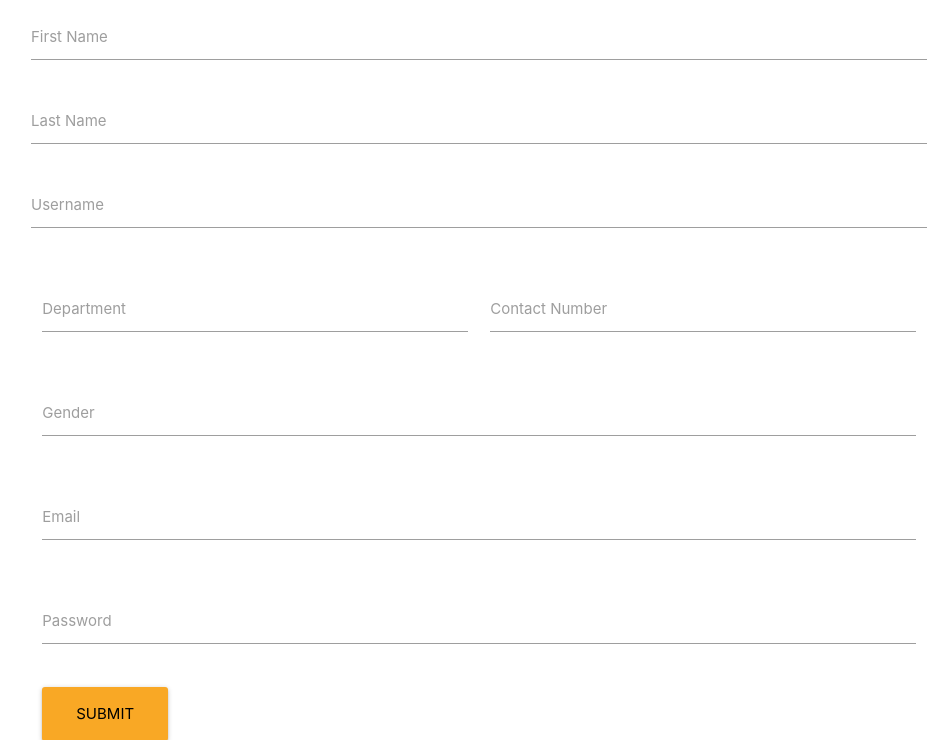
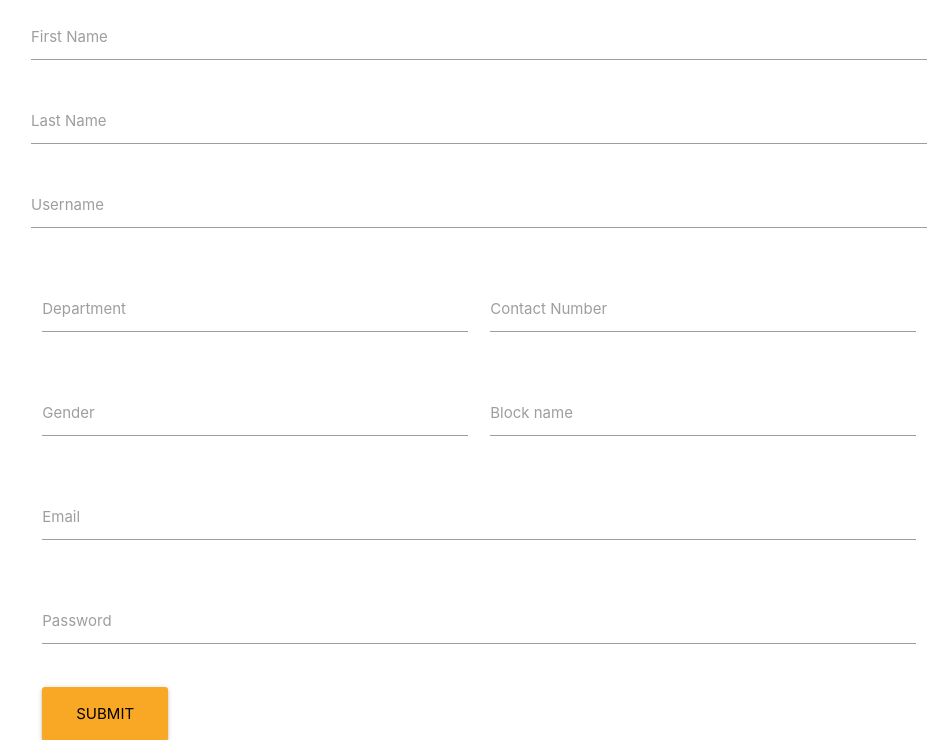
Before and after one commit to deeptadevkota/HostelManagement, a Django app: template templates/RegisterWarden.html in a window 1280 px wide. Shown: the part 357-1097 px from the top of the page, without its empty margins (161-1108 px from the left). Run offline with Django 3.2, Linux system fonts and the light colour scheme; the template is opened without the code that fills it, so the values that code supplies are empty.

Commit message:
warden reg completed

```diff
--- a/hostel_management/models.py
+++ b/hostel_management/models.py
@@ -26,12 +26,11 @@ class Building(models.Model):
     rooms_per_floor = models.IntegerField()
 
 class Warden(models.Model):
-    warden_id = models.AutoField(primary_key=True)
     admin = models.OneToOneField(CustomUser, on_delete=models.CASCADE)
     department = models.CharField(max_length=200)
     contact = models.CharField(max_length=20)
     gender = models.CharField(max_length=200)
-    block_name = models.ForeignKey(Building,on_delete=models.CASCADE)
+    block_name = models.ForeignKey(Building,on_delete=models.CASCADE,, default=None, null=True)
 
 class GH1(models.Model):
     room_no = models.IntegerField(primary_key = True)
--- a/hostel_management/views.py
+++ b/hostel_management/views.py
@@ -116,11 +116,14 @@ def registerWarden_form_submission(request):
             contact_number = request.POST.get('contact')
             password = request.POST.get('password')
             gender = request.POST.get('gender')
+            block_name = request.POST.get('block')
             user = CustomUser.objects.create_user(
                 username=username, password=password, email=email, last_name=last_name, first_name=first_name, user_type=2)
             user.warden.gender = gender
             user.warden.department = department
             user.warden.contact = contact_number
+            block=Building.objects.get(block_name=block_name)
+            user.warden.block_name=block
             user.save()
             return render(request, 'signin.html', {})
 
--- a/templates/RegisterWarden.html
+++ b/templates/RegisterWarden.html
@@ -62,11 +62,14 @@
                   </div>
                 </div>
                 <div class="row">
-                    <div class="input-field col s12">
+                    <div class="input-field col s6">
                         <label for="gender">Gender</label>
-                      <input id="gender" type="text" name="gender" required>
-
+                        <input id="gender" type="text" name="gender" required>
                     </div>
+                    <div class="input-field col s6">
+                      <label for="block">Block name</label>
+                      <input id="block" type="text" name="block" required>
+                  </div>
                   </div>
 
                 <div class="row">
```
